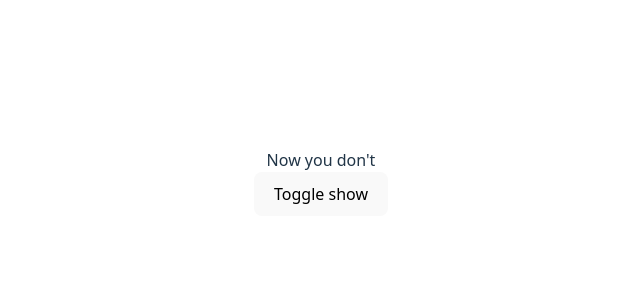
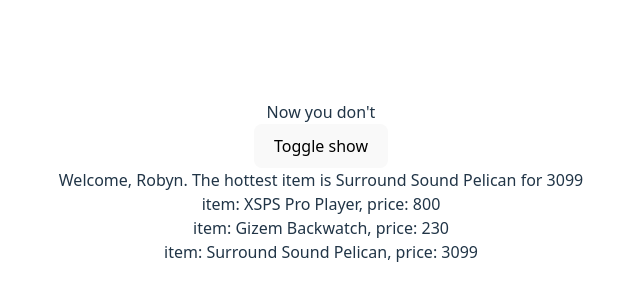
Before and after one commit to yoni5357/TechTroop-Week-4, a React (Vite) app in the folder State/: page / in a window 1280 px wide. Shown: the part 218-518 px from the top of the page, without its empty margins (319-959 px from the left). Built offline with nearby package versions, Linux system fonts and the light colour scheme.

Commit message:
State ex2 done

```diff
--- a/State/src/App.jsx
+++ b/State/src/App.jsx
@@ -3,12 +3,33 @@ import reactLogo from './assets/react.svg'
 import viteLogo from '/vite.svg'
 import './App.css'
 import Hudini from './comonents/Hudini'
+import Home from './comonents/Home'
+import Landing from './comonents/Landing'
 
 function App() {
-  const [count, setCount] = useState(0)
+  const [data, setData] = useState({
+    user: "Robyn",
+    store: [
+      { item: "XSPS Pro Player", price: 800, discount: 0.2, hottest: false },
+      { item: "Gizem Backwatch", price: 230, discount: 0.6, hottest: false },
+      { item: "Surround Sound Pelican", price: 3099, discount: 0.05, hottest: true }
+    ],
+    shouldDiscount: false,
+    currentPage: "Landing"
+  })
+
+  const formatItem = (store) => {
+    let filteredStore = store.filter(item => item.hottest === true);
+    return filteredStore[0]; // Return the first (and likely only) hottest item
+  }
 
   return (
-    <Hudini/>
+    <div>
+      <Hudini/>
+      <Landing name={data.user} hottest={formatItem(data.store).item} price={formatItem(data.store).price}  />
+      <Home store={data.store}/>
+    </div>
+
   )
 }
 
--- /dev/null
+++ b/State/src/comonents/Home.jsx
@@ -0,0 +1,8 @@
+import Item from "./Item";
+
+function Home({store}){
+    let items = store.map((item, index) => <Item key={index} item={item.item} price={item.price}/>)
+    return items;
+}
+
+export default Home;
--- /dev/null
+++ b/State/src/comonents/Item.jsx
@@ -0,0 +1,8 @@
+
+function Item({item, price}){
+    return(
+        <div>item: {item}, price: {price}</div>
+    )
+}
+
+export default Item
--- /dev/null
+++ b/State/src/comonents/Landing.jsx
@@ -0,0 +1,8 @@
+
+function Landing({name, hottest, price}){
+    return(
+        <div>Welcome, {name}. The hottest item is {hottest} for {price} </div>
+    )
+}
+
+export default Landing;
```
